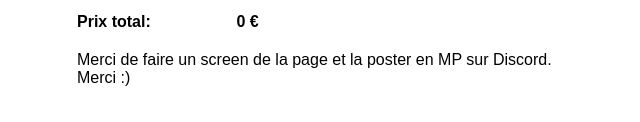
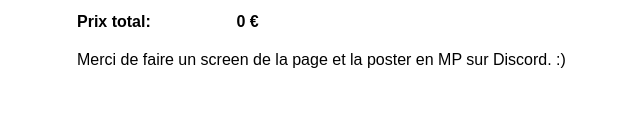
Before and after one commit to Regshaman/ISS, a plain HTML site: page index.html in a window 1280 px wide. Shown: the part 270-392 px from the top of the page, 313-953 px from the left. Drawn offline with Linux system fonts and the light colour scheme.

Commit message:
Update index.html

```diff
--- a/index.html
+++ b/index.html
@@ -77,7 +77,7 @@
       </div>
 
       <div class="form-submit">
-        <p>Merci de faire un screen de la page et la poster en MP sur Discord. Merci :)</p>
+        <p>Merci de faire un screen de la page et la poster en MP sur Discord. :)</p>
       </div>
     </form>
   </div>
```
